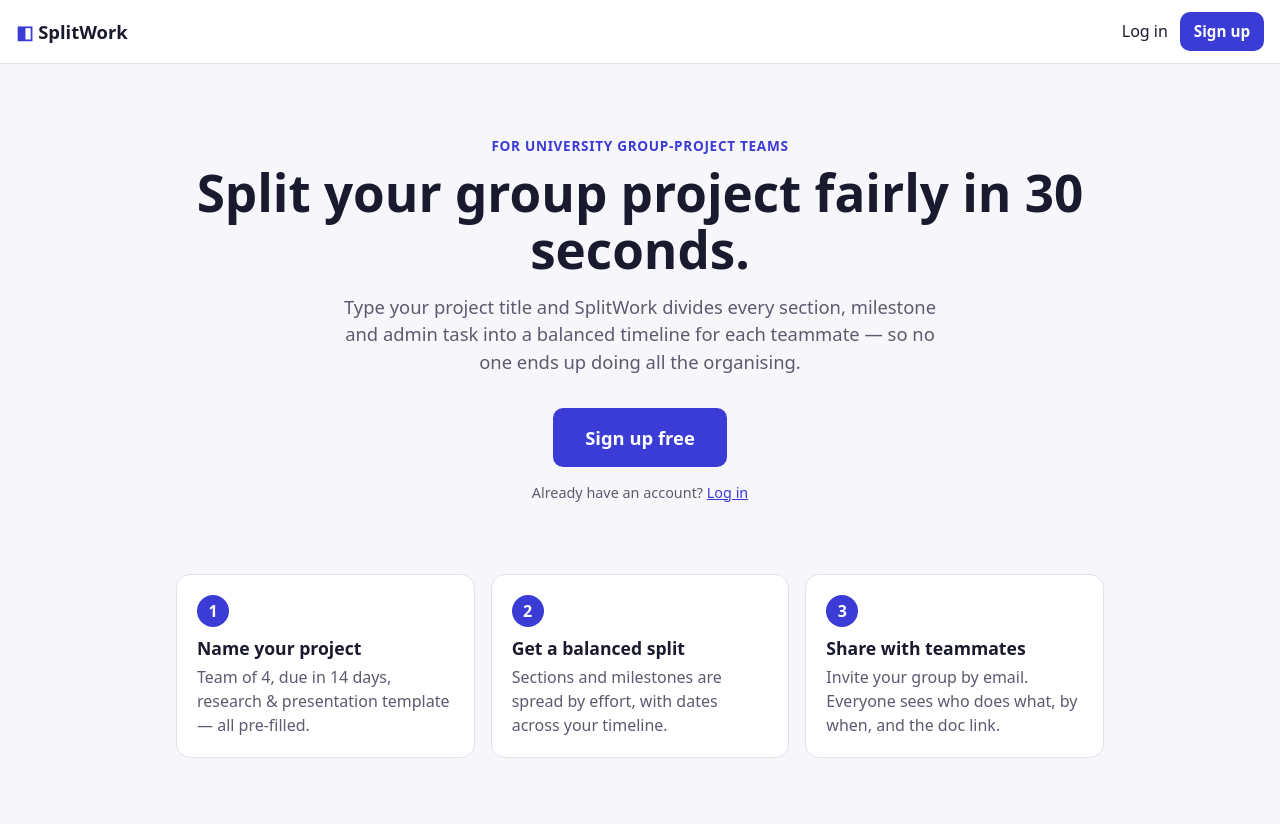
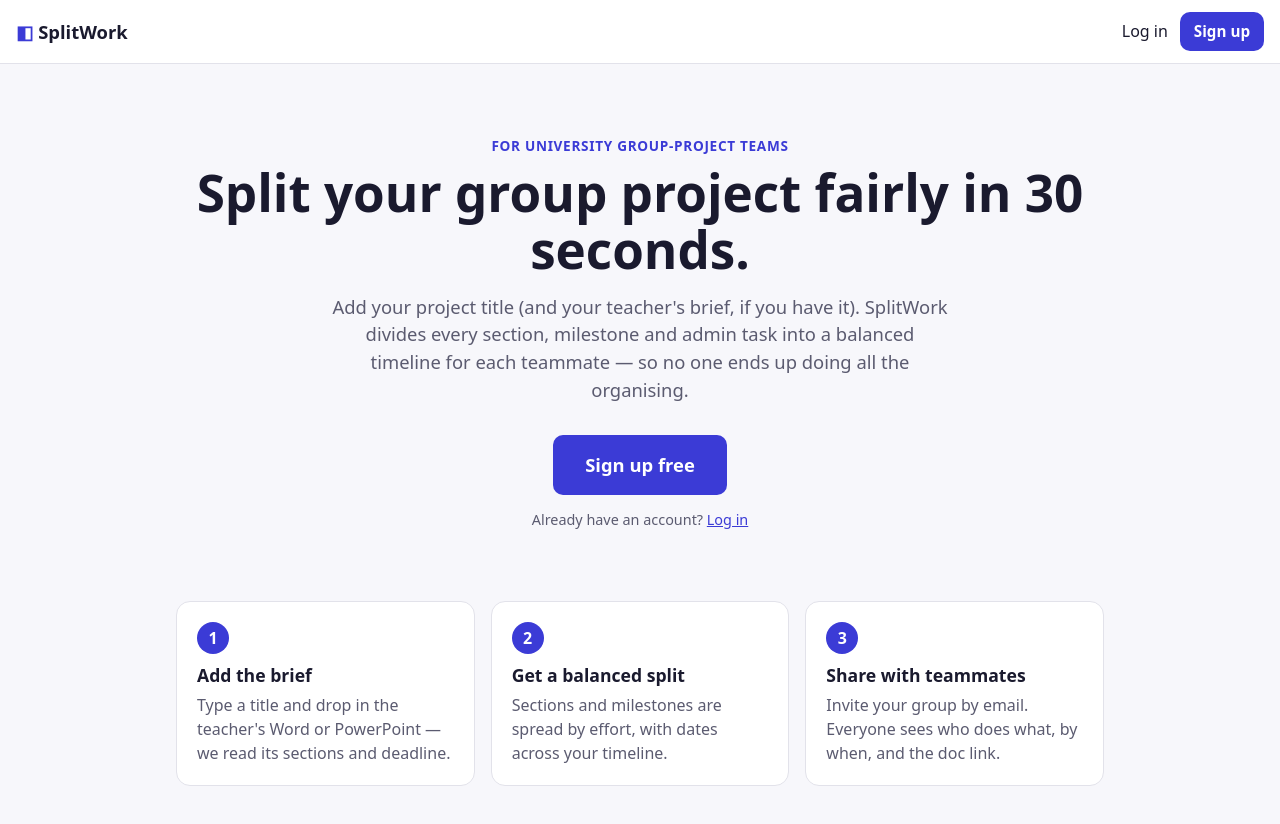
Before and after one commit to evamschuppe-ship-it/splitwork, a Next.js app: page / in a window 1280 px wide. Shown: the top 824 px of the page. Built offline with nearby package versions, Linux system fonts and the light colour scheme; no server answers.

Commit message:
Add files via upload

```diff
--- a/app/globals.css
+++ b/app/globals.css
@@ -97,3 +97,16 @@
   .hero { padding: 24px 0 16px; }
   .row { flex-direction: column; }
 }
+.ok { color: var(--ok); font-weight: 600; }
+.file { padding: 9px; background: var(--bg); }
+.brief-box { background: var(--bg); border: 1px dashed #c9c9d6; border-radius: 10px; padding: 12px; margin: 4px 0; }
+.brief-box p { margin: 0 0 8px; }
+.chips { list-style: none; padding: 0; margin: 0; display: flex; flex-wrap: wrap; gap: 8px; }
+.chips li { display: inline-flex; align-items: center; gap: 4px; background: #fff; border: 1px solid var(--line); border-radius: 99px; padding: 4px 6px 4px 12px; font-size: .9rem; max-width: 100%; }
+.chips li > span:first-child { overflow-wrap: anywhere; }
+.chip-x { border: 0; background: none; font-size: 1.1rem; line-height: 1; cursor: pointer; color: var(--muted); padding: 2px 6px; border-radius: 50%; }
+.chip-x:hover { background: var(--line); color: var(--err); }
+select:disabled { opacity: .6; }
+.how { margin: 0 0 8px; padding-left: 20px; color: var(--muted); }
+.how li { margin: 2px 0; }
+.invite-msg { background: #fff; border: 1px solid var(--line); border-radius: 8px; padding: 8px; overflow-wrap: anywhere; }
--- a/app/page.js
+++ b/app/page.js
@@ -7,8 +7,9 @@
         <p className="eyebrow">For university group-project teams</p>
         <h1>Split your group project fairly in 30 seconds.</h1>
         <p className="lead">
-          Type your project title and SplitWork divides every section, milestone and admin task
-          into a balanced timeline for each teammate — so no one ends up doing all the organising.
+          Add your project title (and your teacher&apos;s brief, if you have it). SplitWork divides every
+          section, milestone and admin task into a balanced timeline for each teammate — so no one ends up
+          doing all the organising.
         </p>
         <Link href="/signup" className="btn btn-big">Sign up free</Link>
         <p className="muted small">
@@ -19,8 +20,8 @@
       <section className="steps" aria-label="How it works">
         <div className="step">
           <span className="num">1</span>
-          <h2>Name your project</h2>
-          <p>Team of 4, due in 14 days, research &amp; presentation template — all pre-filled.</p>
+          <h2>Add the brief</h2>
+          <p>Type a title and drop in the teacher&apos;s Word or PowerPoint — we read its sections and deadline.</p>
         </div>
         <div className="step">
           <span className="num">2</span>
```
